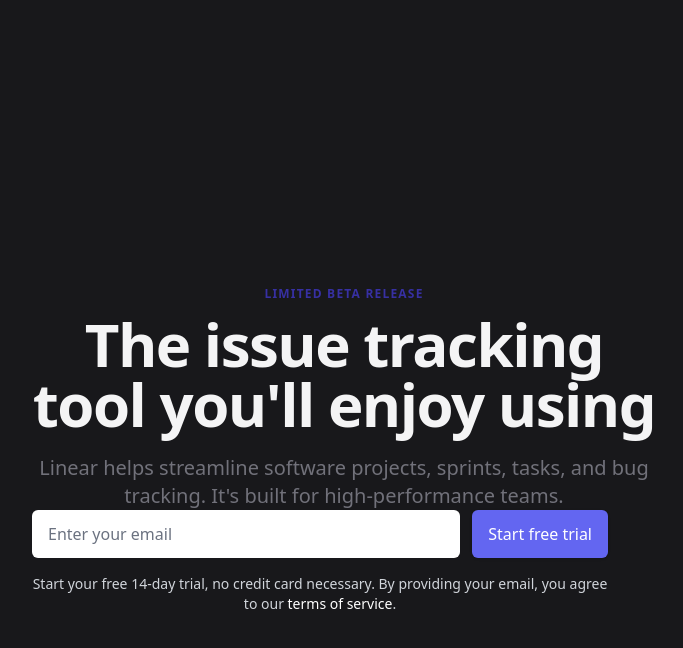
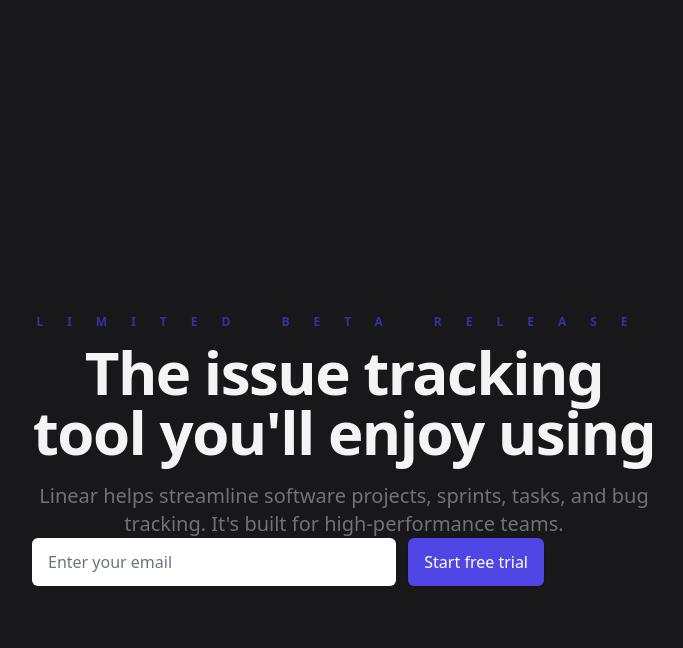
Before and after one commit to nathanclevenger/waitlist, a Jekyll site: the page built from README.md, in a window 1280 px wide. Shown: the top 648 px of the page, without its empty margins (296-979 px from the left). Built offline with Jekyll 4.4.1, drawn with Linux system fonts in a browser that asks for light colours; nearby versions of some CDN libraries; our own code applies the rules of GitHub Pages for plain Markdown files.

Commit message:
Update default.html

```diff
--- a/_layouts/default.html
+++ b/_layouts/default.html
@@ -19,22 +19,21 @@
 <body class="flex h-screen bg-zinc-900">
   <div class="m-auto max-w-md px-4 sm:px-6 sm:max-w-xl md:max-w-2xl">
     <div class="text-center">
-      <h3 class="text-lg font-bold tracking-widest text-theme-800 sm:text-sm md:text-xs">LIMITED BETA RELEASE</h3>
+      <h3 class="text-lg font-bold tracking-[2em] text-theme-800 sm:text-sm md:text-xs">LIMITED BETA RELEASE</h3>
       <h1 class="mt-3 text-4xl font-bold tracking-tight text-zinc-100 sm:text-5xl md:text-6xl">
        The issue tracking tool <wbr/>you'll enjoy using
       </h1>
       <p class="mx-auto mt-3 max-w-md text-base text-zinc-500 sm:text-lg md:mt-5 md:max-w-3xl md:text-xl">Linear helps streamline software projects, sprints, tasks, and bug tracking. It's built for high-performance teams.</p>
-      <form action="#" class="sm:mx-auto sm:max-w-xl lg:mx-0">
+      <form action="#" class="sm:mx-auto sm:max-w-lg lg:mx-0">
         <div class="sm:flex">
           <div class="min-w-0 flex-1">
             <label for="email" class="sr-only">Email address</label>
             <input id="email" type="email" placeholder="Enter your email" class="block w-full rounded-md border-0 px-4 py-3 text-base text-gray-900 placeholder-gray-500 focus:outline-none focus:ring-2 focus:ring-indigo-300 focus:ring-offset-2 focus:ring-offset-gray-900">
           </div>
           <div class="mt-3 sm:mt-0 sm:ml-3">
-            <button type="submit" class="block w-full rounded-md bg-indigo-500 py-3 px-4 font-medium text-white shadow hover:bg-indigo-600 focus:outline-none focus:ring-2 focus:ring-indigo-300 focus:ring-offset-2 focus:ring-offset-gray-900">Start free trial</button>
+            <button type="submit" class="block w-full rounded-md bg-theme-600 py-3 px-4 font-medium text-white shadow hover:bg-indigo-600 focus:outline-none focus:ring-2 focus:ring-indigo-300 focus:ring-offset-2 focus:ring-offset-gray-900">Start free trial</button>
           </div>
         </div>
-        <p class="mt-3 text-sm text-gray-300 sm:mt-4">Start your free 14-day trial, no credit card necessary. By providing your email, you agree to our <a href="#" class="font-medium text-white">terms of service</a>.</p>
       </form>
     </div>
   </div>
```
